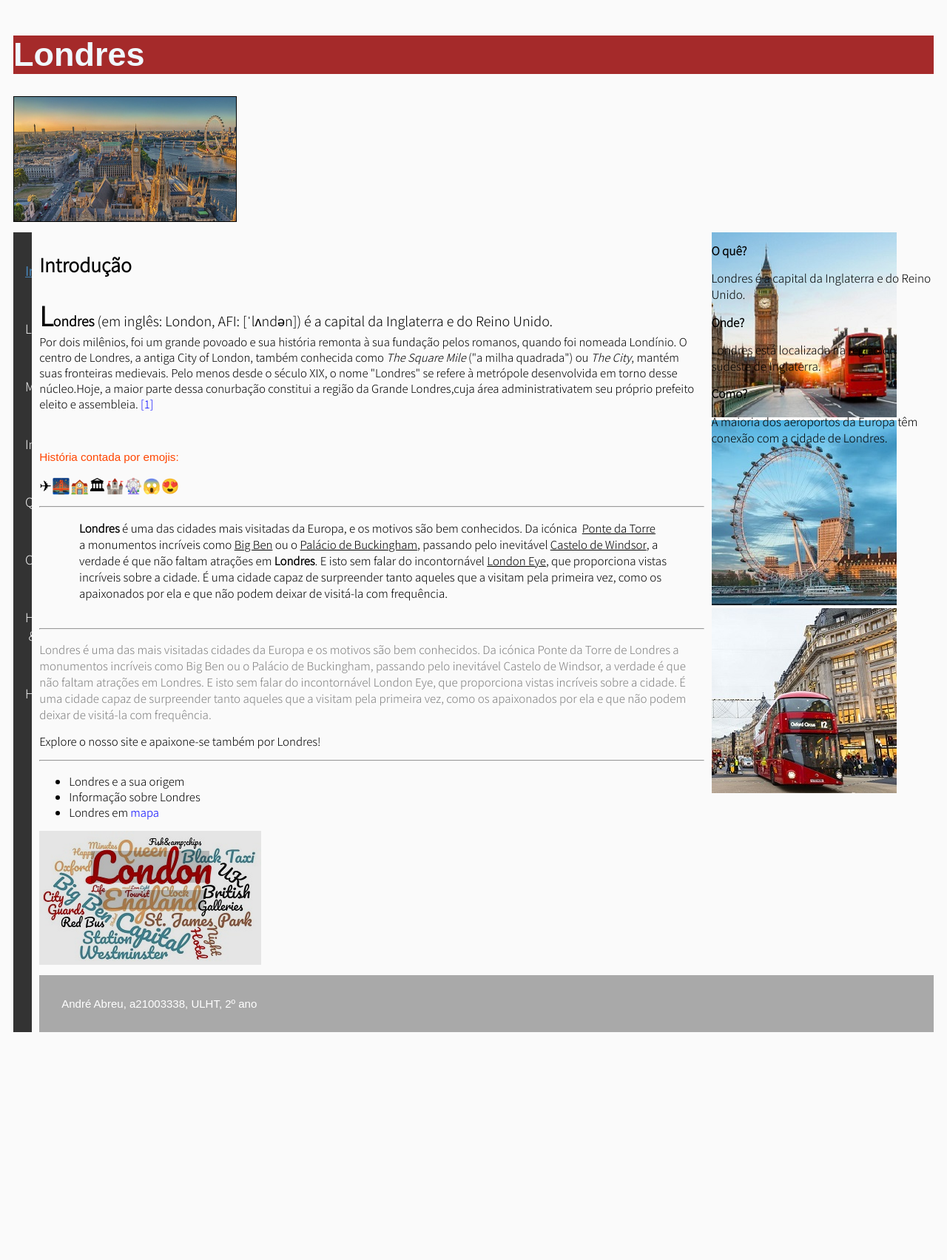
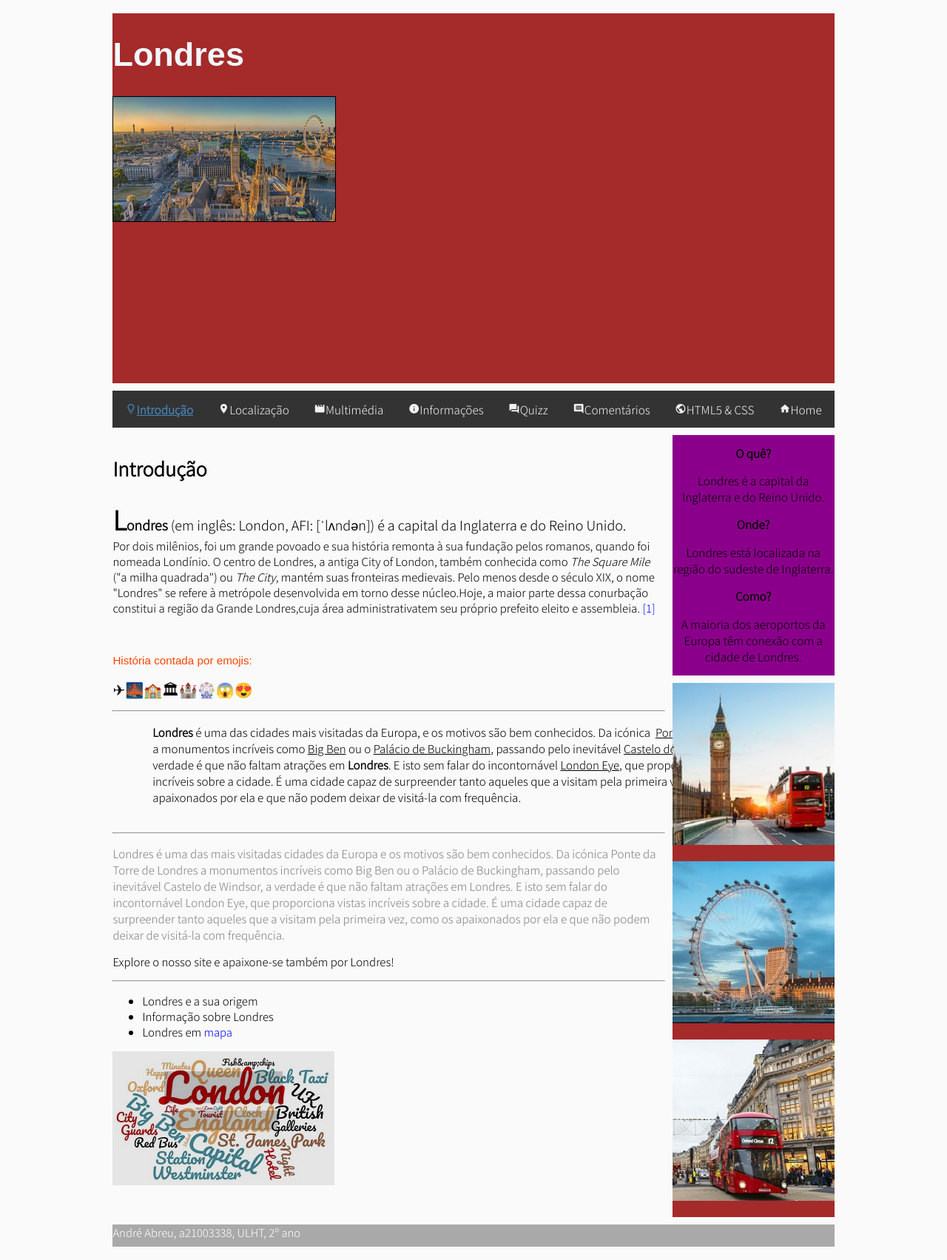
Before and after one commit to andre13/pw-lab1, a PHP site: page /lab5/index.html in a window 1280 px wide. Shown: the whole page at 74% size. Before the commit the page ends 1469 px from the top, so only its background shows below. Run offline with PHP 8.4, Linux system fonts and the light colour scheme.

Commit message:
submissão laboratório 5

```diff
--- a/lab5/estilos.css
+++ b/lab5/estilos.css
@@ -21,11 +21,17 @@ body {
 h3 {
     color: black;
     font-size: 25px;
+    font-size:2vw
 }
 
 h5 {
     color: black;
     font-size: 15px;
+    font-size:2vw
+}
+
+img {
+    max-width: 100%;
 }
 
 iframe {
@@ -83,12 +89,6 @@ span.floating-box {
     text-decoration: underline;
 }
 
-#signature {
-    font-family: Arial, Helvetica, sans-serif;
-    font-size: 15px;
-    color: white;
-    background-color: darkgray;
-}
 
 
 /*
@@ -239,25 +239,44 @@ div ~ p {
 }
 
 
+
+
+.grid-container {
+    display: grid;
+    grid-template-columns: 10% 60% auto 10%;
+    grid-template-rows: 500px auto auto auto 30px;
+    grid-template-areas: ". header header ."
+                         ". menu menu ."
+                         ". main aside_top ."
+                         ". main aside_down ."
+                         ". footer footer .";
+    grid-gap: 10px;
+    padding: 10px;
+}
+
+  /* .grid-container > div {
+    background-color: rgba(255, 255, 255, 0.8);
+    text-align: center;
+    padding: 20px 0;
+    font-size: 30px;
+} */
+
 .header {
     grid-area: header;
+    background-color: brown;
 }
 
 .nav {
+    background-color: #333;
     grid-area: menu;
-    font-family: 'Franklin Gothic Medium', 'Arial Narrow', Arial, sans-serif;
-    font-size: 17px;
-    overflow: hidden;
-    background-color: #333;
+    display: flex;
+    flex-direction: row;
+    justify-content: space-around;
 }
 
 .nav a {
-    float: left;
-    display: block;
+    padding: 14px;
     color: #f2f2f2;
-    text-align: center;
-    padding: 14px 16px;
-    text-decoration: none;
 }
 
 .nav a:hover {
@@ -269,28 +288,24 @@ div ~ p {
     grid-area: main;
 }
 
-.aside {
-    grid-area: aside;
+.aside_top {
+    grid-area: aside_top;
+    background-color: darkmagenta;
+    text-align: center;
+}
+
+.aside_down {
+    grid-area: aside_down;
+    background: brown;
+    display: flex;
+    flex-direction: column;
 }
 
 .footer {
     grid-area: footer;
-    padding: 30px;
+    padding: auto;
+    font-family: Arial, Helvetica, sans-serif;
+    font-size: 15px;
+    color: white;
+    background-color: darkgray;
 }
-
-.grid-container {
-    display: grid;
-    grid-template-areas:
-      'header header header header header header'
-      'menu main main main aside aside'
-      'menu footer footer footer footer footer';
-    grid-gap: 10px;
-    padding: 10px;
-}
-
-  .grid-container > div {
-    background-color: rgba(255, 255, 255, 0.8);
-    text-align: center;
-    padding: 20px 0;
-    font-size: 30px;
-}
--- a/lab5/index.html
+++ b/lab5/index.html
@@ -27,14 +27,14 @@
     </header>
     <br>
     <nav class="nav">
-        <a class="separator" data-icon="lightbulb_outline" id="active_menu_tab" href="index.html">Introdução</a>
-        <a class="separator" data-icon="place" href="local.html">Localização</a>
-        <a class="separator" data-icon="movie_creation" href="multimedia.html">Multimédia</a>
-        <a class="separator" data-icon="info" href="info.html">Informações</a>
-        <a class="separator" data-icon="question_answer" href="quizz.html">Quizz</a>
-        <a class="separator" data-icon="insert_comment" href="comentarios.html">Comentários</a>
-        <a class="separator" data-icon="public" href="html5-css.html">HTML5 & CSS</a>
-        <a class="separator" data-icon="home" href="../index.html">Home</a>
+        <a data-icon="lightbulb_outline" id="active_menu_tab" href="index.html">Introdução</a>
+        <a data-icon="place" href="local.html">Localização</a>
+        <a data-icon="movie_creation" href="multimedia.html">Multimédia</a>
+        <a data-icon="info" href="info.html">Informações</a>
+        <a data-icon="question_answer" href="quizz.html">Quizz</a>
+        <a data-icon="insert_comment" href="comentarios.html">Comentários</a>
+        <a data-icon="public" href="html5-css.html">HTML5 & CSS</a>
+        <a data-icon="home" href="../index.html">Home</a>
     </nav>
 
     <main class="main">
@@ -111,13 +111,7 @@
 
     </main>
 
-    <aside class="aside">
-        <img src="images/aside_img1.jpeg" alt="Big Ben"><br>
-        <img src="images/aside_img2.jpeg" alt="London Eye"><br>
-        <img src="images/aside_img3.jpeg" alt="Red Bus"><br>
-    </aside>
-
-    <aside class="aside">
+    <aside class="aside_top">
         <h2>O quê?</h2>
         <p>Londres é a capital da Inglaterra e do Reino Unido.</p>
         <h2>Onde?</h2>
@@ -126,9 +120,17 @@
         <p>A maioria dos aeroportos da Europa têm conexão com a cidade de Londres.</p>
     </aside>
 
+    <aside class="aside_down" id="img_aside">
+        <img src="images/aside_img1.jpeg" alt="Big Ben"><br>
+        <img src="images/aside_img2.jpeg" alt="London Eye"><br>
+        <img src="images/aside_img3.jpeg" alt="Red Bus"><br>
+    </aside>
+
     <br><br>
-    <footer class="footer" id="signature">
-        André Abreu, a21003338, ULHT, 2º ano
+    <footer class="footer">
+        <div>
+            André Abreu, a21003338, ULHT, 2º ano
+        </div>
     </footer>
 
 </body>
```
